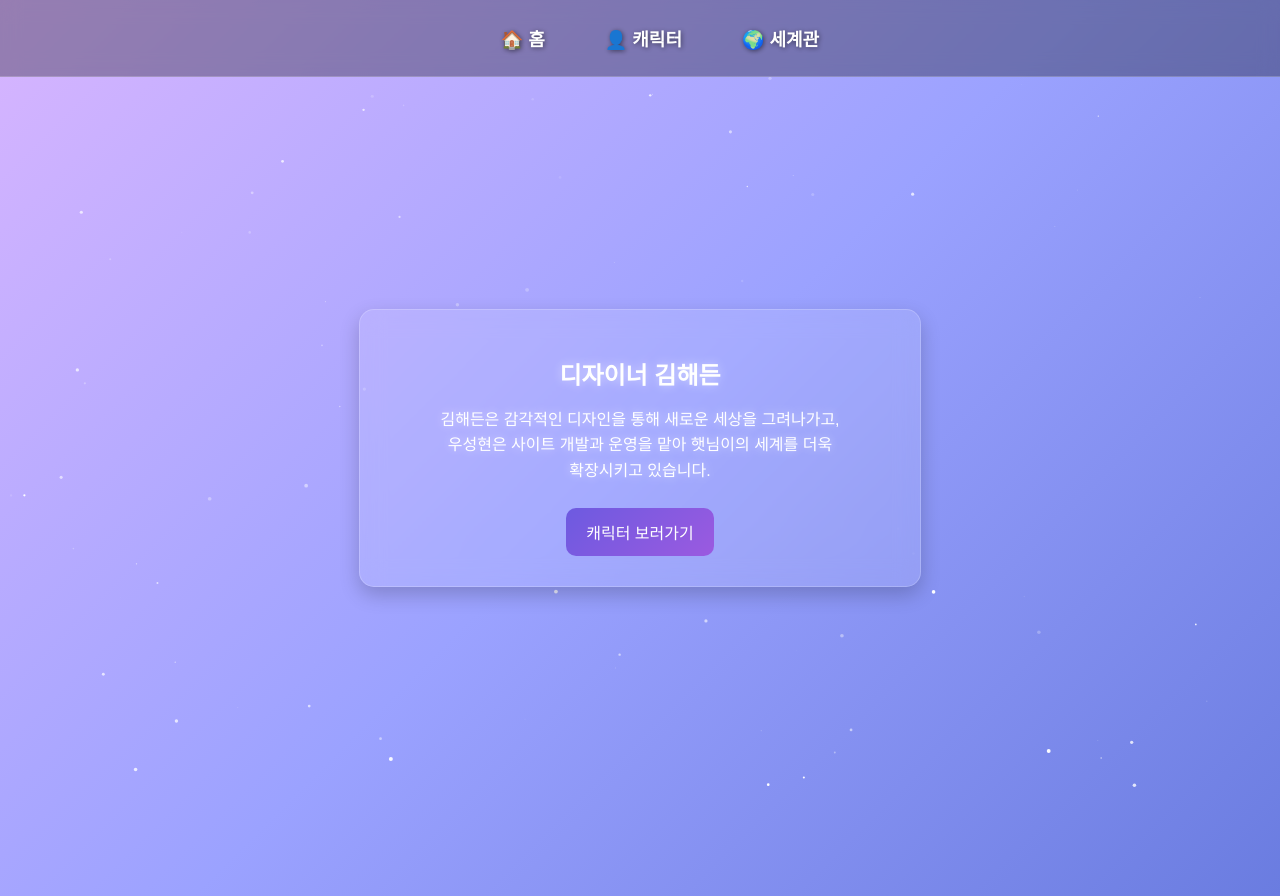
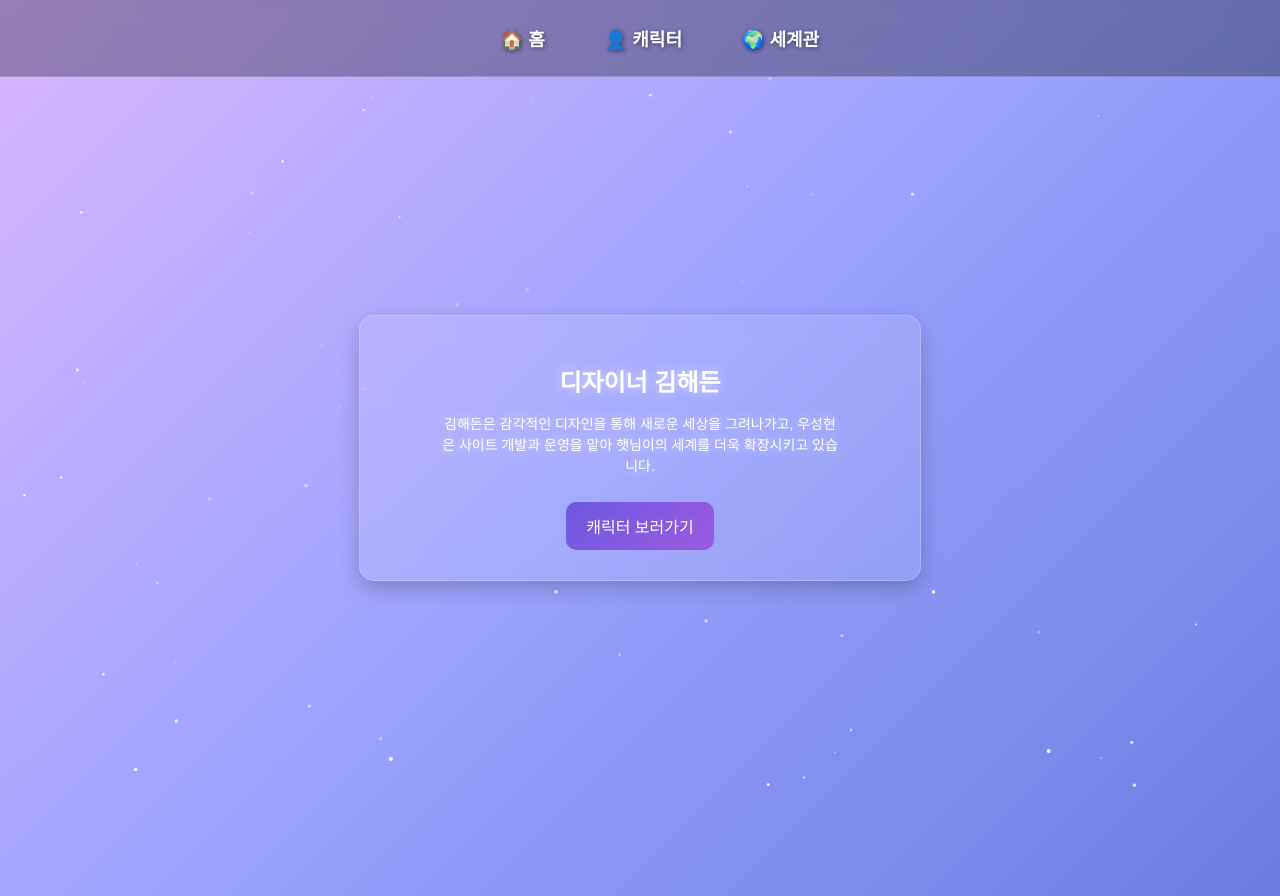
Before and after one commit to noogooz/haedeun-project, a React (Vite) app: page / in a window 1280 px wide. Built offline with nearby package versions, Linux system fonts and the light colour scheme.

Commit message:
홈 소개글 폰트 크기 조정 (16px → 14px)

```diff
--- a/src/style.css
+++ b/src/style.css
@@ -1388,3 +1388,11 @@ body {
 .home-box button:hover {
   transform: scale(1.05);
 }
+/* ✅ 소개글 스타일 (기존: 16px → 수정: 14px) */
+.home-intro {
+  font-size: 14px; /* 🔹 글씨 크기 줄이기 */
+  color: #E0E0FF;
+  text-shadow: 0 0 8px rgba(255, 255, 255, 0.5);
+  margin-top: 15px;
+  line-height: 1.5; /* 🔹 줄 간격도 살짝 줄임 */
+}
```
